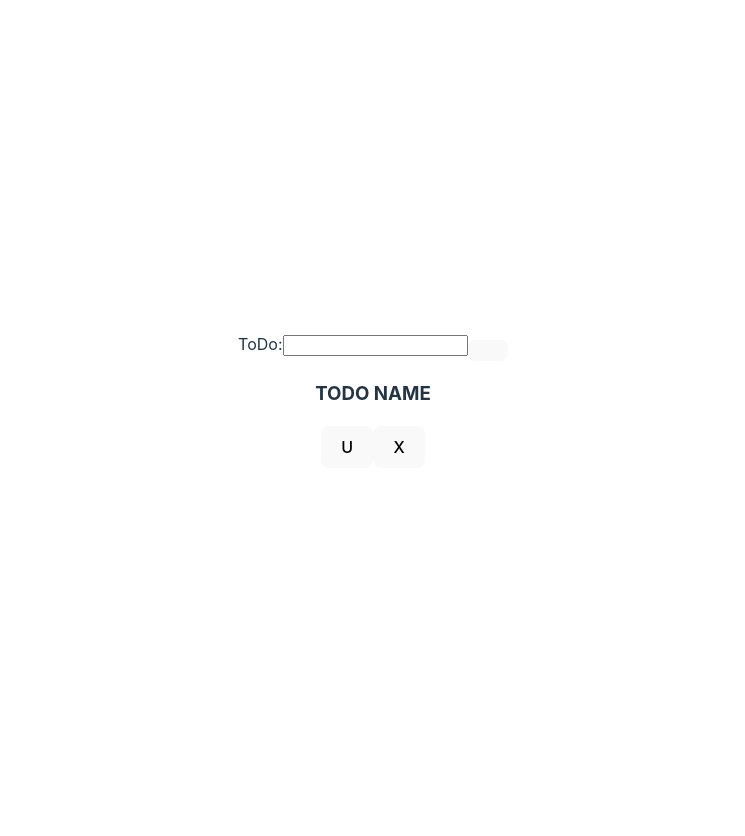
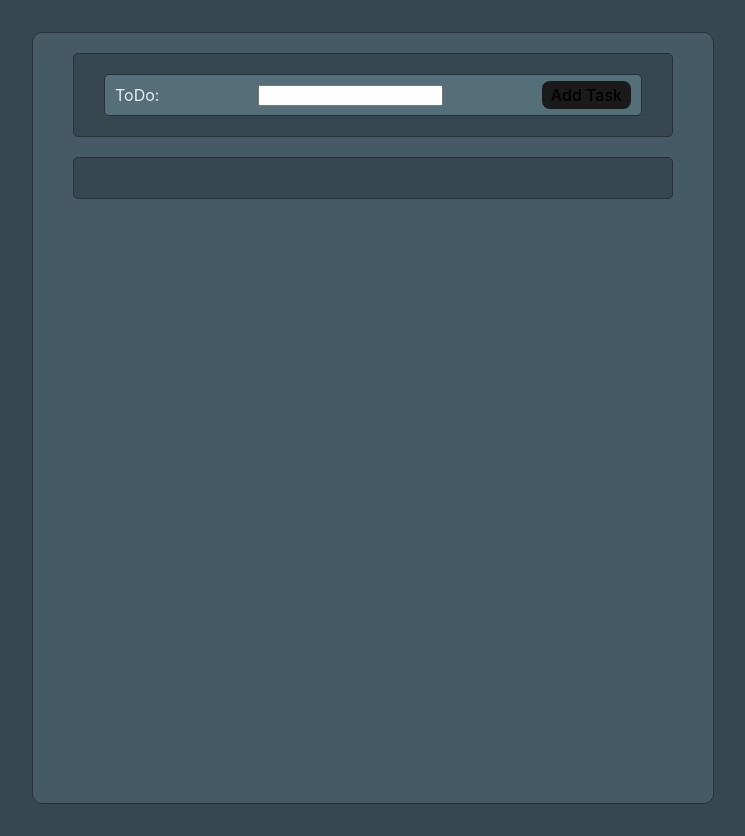
Before and after one commit to G-Jasser/ToDoList-ReactJS, a React (Vite) app: page / in a window 1280 px wide. Shown: the whole page, without its empty margins (267-1012 px from the left). Before the commit the page ends 800 px from the top, so only its background shows below. Built offline with nearby package versions, Linux system fonts and the light colour scheme.

Commit message:
add card/ delete card

```diff
--- a/src/App.css
+++ b/src/App.css
@@ -8,3 +8,48 @@
 .read-the-docs {
   color: #888;
 }
+
+.TODO-container{
+  border: 1px solid #263238;
+  background-color: #455a64;
+  min-height: 90vh;
+  min-width: 600px;
+  padding: 20px 40px 30px;
+  border-radius: 10px;
+
+  display: flex;
+  flex-direction: column;
+  gap: 20px;
+}
+
+.TODO-card-container, .TODO-adder-container {
+  background-color: #37474f;
+  padding: 20px 30px 20px;
+  border: 1px solid #263238;
+  border-radius: 5px;
+}
+
+.TODO-card, .TODO-adder {
+  background-color: #546e7a;
+  border: 1px solid #263238;
+  border-radius: 5px;
+}
+.TODO-adder, .TODO-card {
+  height: 20px;
+  padding: 10px;
+  display: flex;
+  justify-content: space-between;
+  align-items: center;
+}
+
+.TODO-card-container {
+  display: flex;
+  flex-direction: column;
+  gap: 20px;
+}
+
+.TODO-buttons {
+  display: flex;
+  gap: 10px;
+  z-index: 20;
+}
--- a/src/components/TaskAdder.jsx
+++ b/src/components/TaskAdder.jsx
@@ -1,13 +1,41 @@
-import React from 'react'
+import React, { useState } from 'react'
 
-const TaskAdder = () => {
-  return (
-    <div className='TODO-adder'>
-        <label htmlFor='task-adder'>ToDo:</label>
-        <input type="text" name="task-adder" id="task-adder" />
-        <button onClick={"TODO: ADD TO LIST"}></button>
-    </div>
-  )
+const TaskAdder = ({ addTask, todoList }) => {
+
+    const [incrementID, setIncrementID] = useState(0)
+    const [taskName, setTaskName] = useState("")
+
+    const handleTaskNameChange = (el) => setTaskName(el.target.value)
+
+
+    const handleAddTask = () => {
+        if(taskName!=="") {
+            addTask([{ "id": incrementID, "taskname": taskName }, ...todoList])
+            setIncrementID(incrementID + 1)
+            setTaskName("")
+        }
+    }
+
+    const handleEnterPress = (event) => {
+        if (event.key === 'Enter') {
+            handleAddTask()
+        }
+    }
+
+    return (
+        <div className='TODO-adder-container'>
+            <div className='TODO-adder'>
+                <label htmlFor='task-adder'>ToDo:</label>
+                <br />
+                <input type="text" name="task-adder" id="task-adder" value={taskName}
+                onChange={handleTaskNameChange}
+                onKeyDown={handleEnterPress}
+                />
+                <br />
+                <button onClick={handleAddTask}>Add Task</button>
+            </div>
+        </div>
+    )
 }
 
 export default TaskAdder
--- a/src/components/TaskCard.jsx
+++ b/src/components/TaskCard.jsx
@@ -1,14 +1,27 @@
-import React from 'react'
+import React, { useState } from 'react'
 
-const TaskCard = () => {
+const TaskCard = ({ task, updateTask}) => {
+
+    const [toggleDone, setToggleDone] = useState(false)
+
+    const handleToggleDone = () => {
+        setToggleDone(!toggleDone)
+    }
+
+    const handleDeleteCard = () => {
+        updateTask(taskList => taskList.filter((item) => item.id !== task.id));
+    }
+
     return (
-    <div className='TODO-card' onClick={"TODO: Strikethrough Name"}>
-        <h3>TODO NAME</h3>
+        <div className='TODO-card' onClick={handleToggleDone}>
+            <div>
+                <h3 style={toggleDone?{textDecoration: 'line-through'}:{textDecoration: 'none'}}>{task.taskname}</h3>
+            </div>
             <div className='TODO-buttons'>
-            <button onClick={"TODO: UPDATE NAME"}>
+                <button onClick={() => console.log("Hello")}>
                     U
                 </button>
-            <button onClick={"TODO: REMOVE TODO ITEM"}>
+                <button onClick={handleDeleteCard}>
                     X
                 </button>
             </div>
--- a/src/components/TaskList.jsx
+++ b/src/components/TaskList.jsx
@@ -3,13 +3,14 @@ import TaskAdder from './TaskAdder'
 import TaskCard from './TaskCard'
 
 const TaskList = () => {
-    const [todoList, setTodoList] = useState([{ id: 0, taskname: "" }])
+    const [todoList, setTodoList] = useState([])
+
     return (
         <div className='TODO-container'>
-            <TaskAdder addTask={setTodoList}/>
+            <TaskAdder addTask={setTodoList} todoList={todoList} />
             <div className='TODO-card-container'>
                 {
-                    todoList.map((task)=><TaskCard updateTask={setTodoList} task={task} key={task.id}/>)
+                    todoList.filter((task) => !task.isDeleted).map((task) => <TaskCard updateTask={setTodoList} task={task} key={task.id} />)
                 }
             </div>
         </div>
--- a/src/index.css
+++ b/src/index.css
@@ -5,30 +5,16 @@
 
   color-scheme: light dark;
   color: rgba(255, 255, 255, 0.87);
-  background-color: #242424;
-
-  font-synthesis: none;
-  text-rendering: optimizeLegibility;
-  -webkit-font-smoothing: antialiased;
-  -moz-osx-font-smoothing: grayscale;
-  -webkit-text-size-adjust: 100%;
+  background-color: #37474f;
 }
-
-a {
-  font-weight: 500;
-  color: #646cff;
-  text-decoration: inherit;
-}
-a:hover {
-  color: #535bf2;
+*{
+  margin: 0;
 }
 
 body {
   margin: 0;
   display: flex;
   place-items: center;
-  min-width: 320px;
-  min-height: 100vh;
 }
 
 h1 {
@@ -39,7 +25,7 @@ h1 {
 button {
   border-radius: 8px;
   border: 1px solid transparent;
-  padding: 0.6em 1.2em;
+  padding: 3px 8px;
   font-size: 1em;
   font-weight: 500;
   font-family: inherit;
@@ -54,16 +40,3 @@ button:focus,
 button:focus-visible {
   outline: 4px auto -webkit-focus-ring-color;
 }
-
-@media (prefers-color-scheme: light) {
-  :root {
-    color: #213547;
-    background-color: #ffffff;
-  }
-  a:hover {
-    color: #747bff;
-  }
-  button {
-    background-color: #f9f9f9;
-  }
-}
```
Lines whose indentation alone changed are shown as unchanged.
